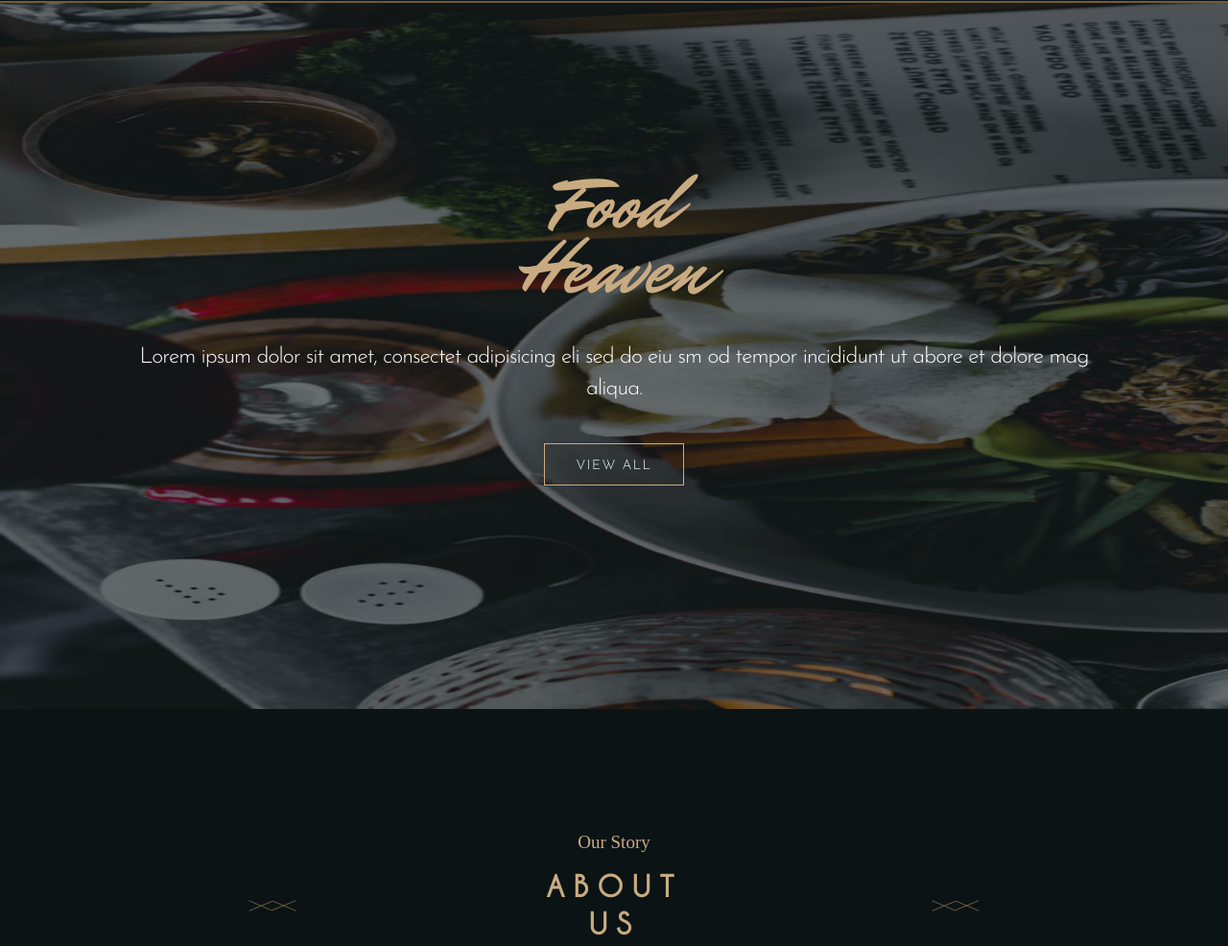
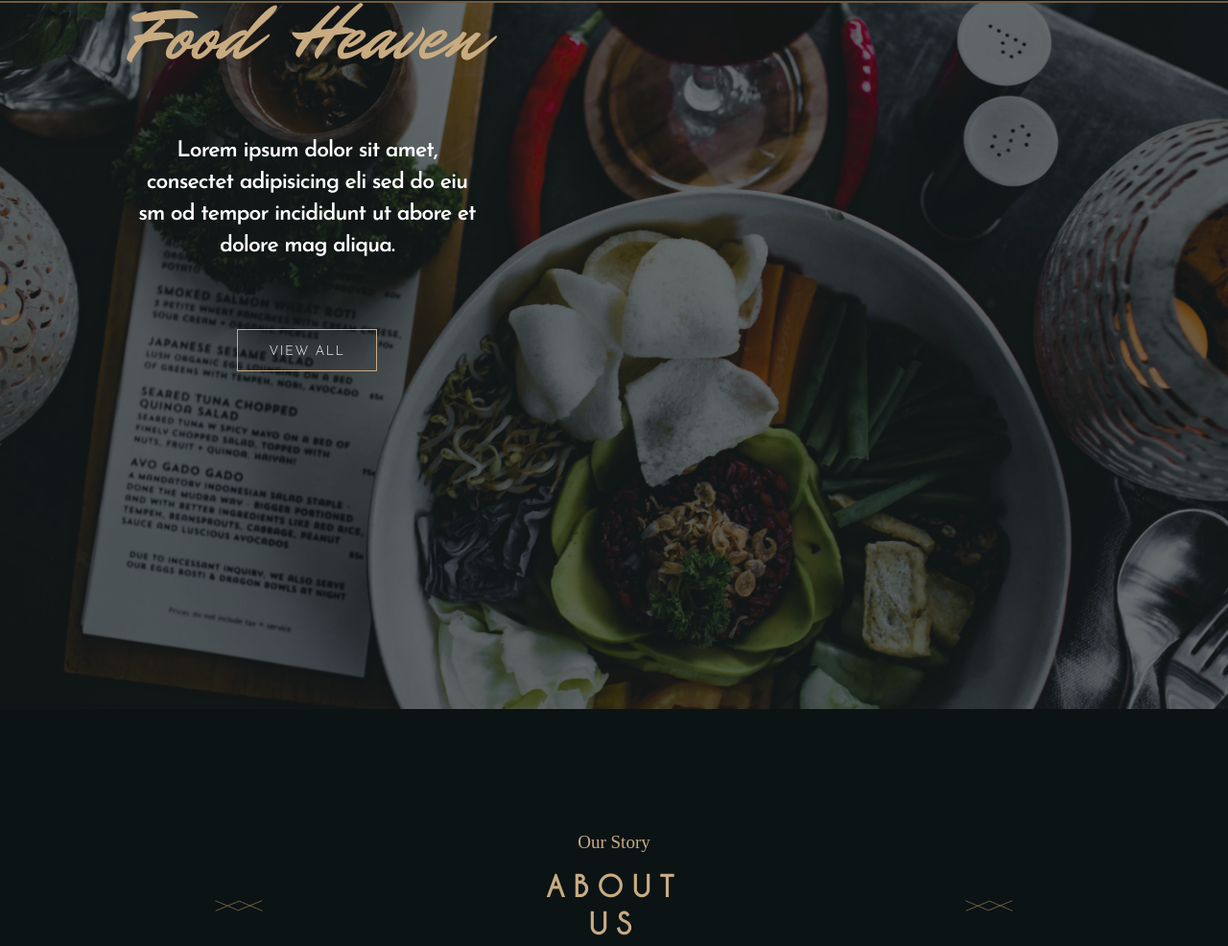
Before and after one commit to AnushaPrakash-design/Fine_Dine, a website: page index.html in a window 1280 px wide. Shown: the part 69-1055 px from the top of the page at 96% size. Drawn offline with Linux system fonts and the light colour scheme; a web font is replaced by a local one.

Commit message:
tablet changes

```diff
--- a/index.html
+++ b/index.html
@@ -22,7 +22,10 @@
 <!-- LANDING_PAGE -->
 
 		<section class="landing_page">
+			<div class="background_image">
 				<img src="./images/landing/38.jpg" alt="" />
+			</div>
+
 			<div class="image_cover"></div>
 			<div class="content_wrapper">
 				<h1>Food Heaven</h1>
@@ -60,7 +63,7 @@
 					Ut enim ad minm eniam quis nostrud.
 				</p>
 			</div>
-
+<div class="image_wrapper">
 	<div class="top">
 		<img
 			class="top_image"
@@ -81,6 +84,8 @@
 		/>
 		<div class="bottom_img_overlay"></div>
 	</div>
+</div>
+
 		</section>
 
 <!-- REVIEWS -->
--- a/scss/about_us.scss
+++ b/scss/about_us.scss
@@ -1,4 +1,5 @@
 .about_us {
+	.image_wrapper {
 		.top {
 			position: relative;
 			// width: 100%;
@@ -75,3 +76,11 @@
 			}
 		}
 	}
+	@media only screen and (min-width: 768px) {
+		.image_wrapper {
+			display: flex;
+		}
+	}
+	@media only screen and (min-width: 1440px) and (orientation: landscape) {
+	}
+}
--- a/scss/common_code.scss
+++ b/scss/common_code.scss
@@ -69,6 +69,14 @@
 		color: #ffffff;
 		margin: 0px 12.1vw 90px;
 	}
+	@media only screen and (min-width: 768px) {
+		margin: 0px auto;
+
+		p {
+			// max-width: 52vw;
+			margin: 0 auto;
+		}
+	}
 }
 
 //   TITLE_WRAPPER   //
@@ -94,8 +102,18 @@
 	.right_svg {
 		margin: 0 auto;
 	}
+	@media only screen and (min-width: 768px) {
+		h3 {
+			width: max-content;
+			margin: 0px 70px;
+			font-size: 36px;
+		}
+		.left_svg,
+		.right_svg {
+			margin: initial;
+		}
+	}
 }
-
 //   UNIVERSAL   //
 
 * {
--- a/scss/footer.scss
+++ b/scss/footer.scss
@@ -1,8 +1,8 @@
 footer {
 	background: #0f1d22;
 	width: 100%;
-	max-height: 100vh;
-	padding: 150px 0px;
+	// max-height: 100vh;
+	padding: 150px 0px 60px;
 	h4 {
 		font-family: Mr Dafoe;
 		font-weight: normal;
--- a/scss/from_our_menu.scss
+++ b/scss/from_our_menu.scss
@@ -17,22 +17,21 @@
 	}
 
 	.card {
-		h5 {
+		h5,
+		h4 {
 			font-family: Caviar Dreams;
 			font-weight: bold;
+			text-transform: uppercase;
+			color: #c9ab81;
+		}
+		h5 {
 			font-size: 14px;
 			letter-spacing: 0.2em;
-			text-transform: uppercase;
-			color: #c9ab81;
 			margin: 40px 0px 10px 14vw;
 		}
 		h4 {
-			font-family: Caviar Dreams;
-			font-weight: bold;
 			font-size: 19px;
 			letter-spacing: 0.04em;
-			text-transform: uppercase;
-			color: #c9ab81;
 			margin: 0px 0px 10px 14vw;
 		}
 		p {
@@ -41,7 +40,6 @@
 			font-size: 19px;
 			line-height: 29px;
 			letter-spacing: 0.04em;
-			color: #ffffff;
 			margin: 0px 14vw;
 		}
 	}
--- a/scss/landing_page.scss
+++ b/scss/landing_page.scss
@@ -3,7 +3,10 @@
 	width: 100%;
 	position: relative;
 	overflow: hidden;
-
+	.background_image {
+		height: 100%;
+		width: 100%;
+		position: absolute;
 		img {
 			position: absolute;
 			height: 100%;
@@ -13,6 +16,8 @@
 			// right: -59vh;
 			z-index: -2;
 		}
+	}
+
 	.image_cover {
 		position: absolute;
 		width: 100%;
@@ -48,6 +53,38 @@
 	}
 
 	@media only screen and (min-width: 768px) {
+		.background_image {
+			img {
+				display: none;
+			}
+			background-position: 5% center;
+			background-repeat: no-repeat;
+			background-size: cover;
+			background-image: url("/images/landing/landing_img.jpg");
+
+			height: 100%;
+			width: 100%;
+		}
+		.image_cover {
+			z-index: 1;
+		}
+		.content_wrapper {
+			margin-top: 30vh;
+			position: absolute;
+			z-index: 3;
+			max-width: 50vw;
+			margin: 0 auto;
+			h1 {
+				margin-bottom: 70px;
+				width: max-content;
+				word-spacing: 20px;
+				// margin: 0px auto 70px;
+			}
+			p {
+				font-weight: 600;
+				margin-bottom: 70px;
+			}
+		}
 	}
 	@media only screen and (min-width: 1440px) and (orientation: landscape) {
 	}
```
Also changed, not shown: css/about_us.css, css/common_code.css (added), css/footer.css, css/from_our_menu.css, css/landing_page.css, css/styles.css, images/landing/landing_img.jpg (added). Lines whose indentation alone changed are shown as unchanged.
